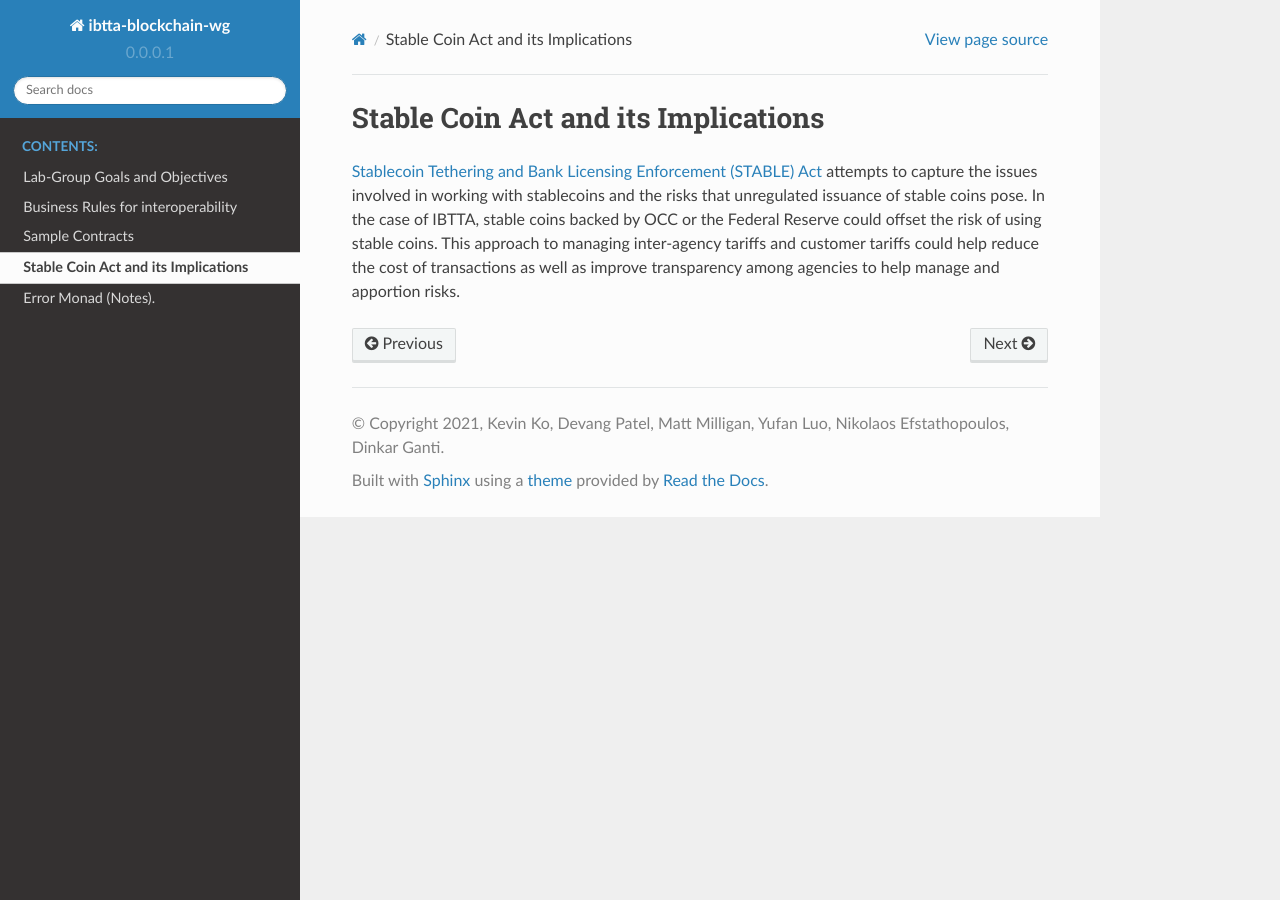
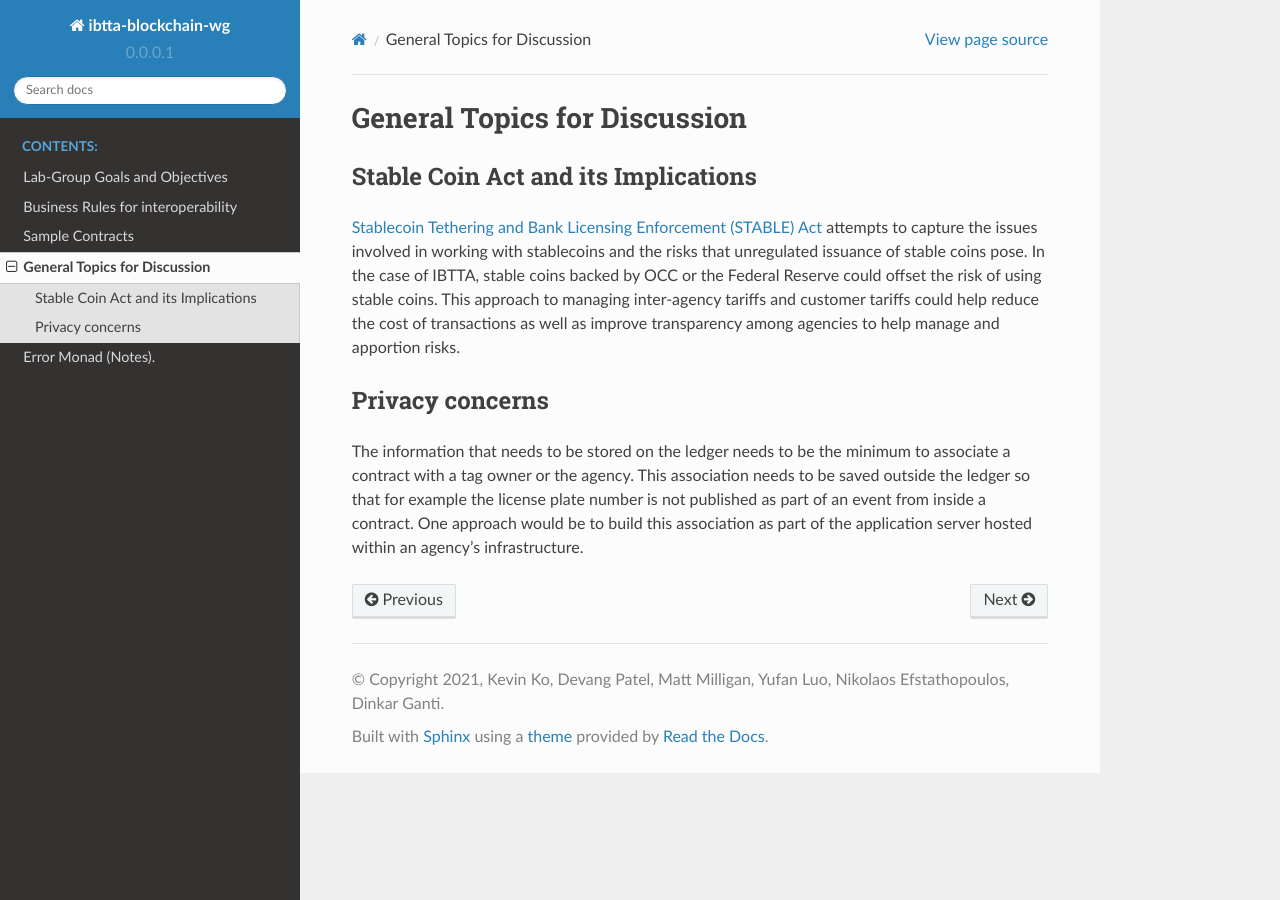
Before and after one commit to IBTTA-Blockchain-Working-Group/Lab-Group, a Sphinx documentation site: the page built from docs/StableCoins.rst, in a window 1280 px wide. Built offline with Sphinx 7.4.7 and the Read the Docs theme 2.0.0, drawn with Linux system fonts in a browser that asks for light colours.

Commit message:
Some additional comments on privacy.

```diff
--- a/docs/StableCoins.rst
+++ b/docs/StableCoins.rst
@@ -1,3 +1,12 @@
+General Topics for Discussion
+===================================
+
 Stable Coin Act and its Implications
-=========================================
+~~~~~~~~~~~~~~~~~~~~~~~~~~~~~~~~~~~~~~~~~
 `Stablecoin Tethering and Bank Licensing Enforcement (STABLE) Act <https://tlaib.house.gov/sites/tlaib.house.gov/files/STABLEAct.pdf>`__ attempts to capture the issues involved in working with stablecoins and the risks that unregulated issuance of stable coins pose. In the case of IBTTA, stable coins backed by OCC or the Federal Reserve could offset the risk of using stable coins. This approach to managing inter-agency tariffs and customer tariffs could help reduce the cost of transactions as well as improve transparency among agencies to help manage and apportion risks.
+
+
+Privacy concerns
+~~~~~~~~~~~~~~~~~~~~~~~~~~~~~~~~
+
+The information that needs to be stored on the ledger needs to be the minimum to associate a contract with a tag owner or the agency. This association needs to be saved outside the ledger so that for example the license plate number is not published as part of an event from inside a contract. One approach would be to build this association as part of the application server hosted within an agency's infrastructure.
```
